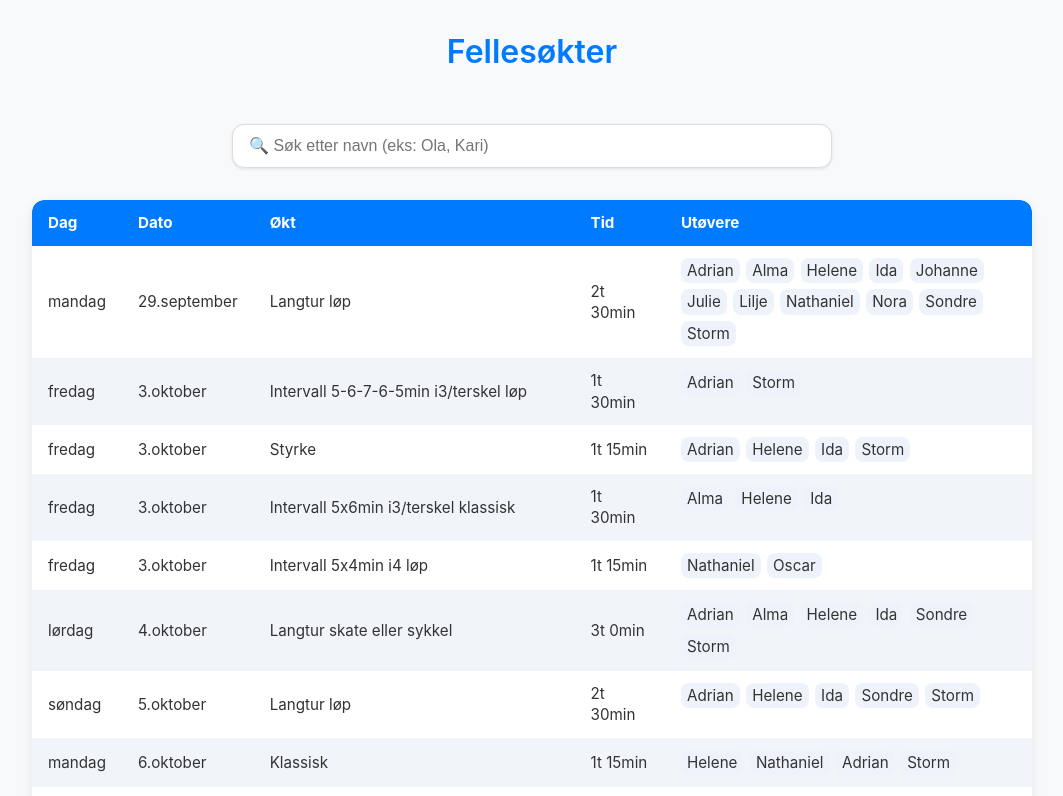
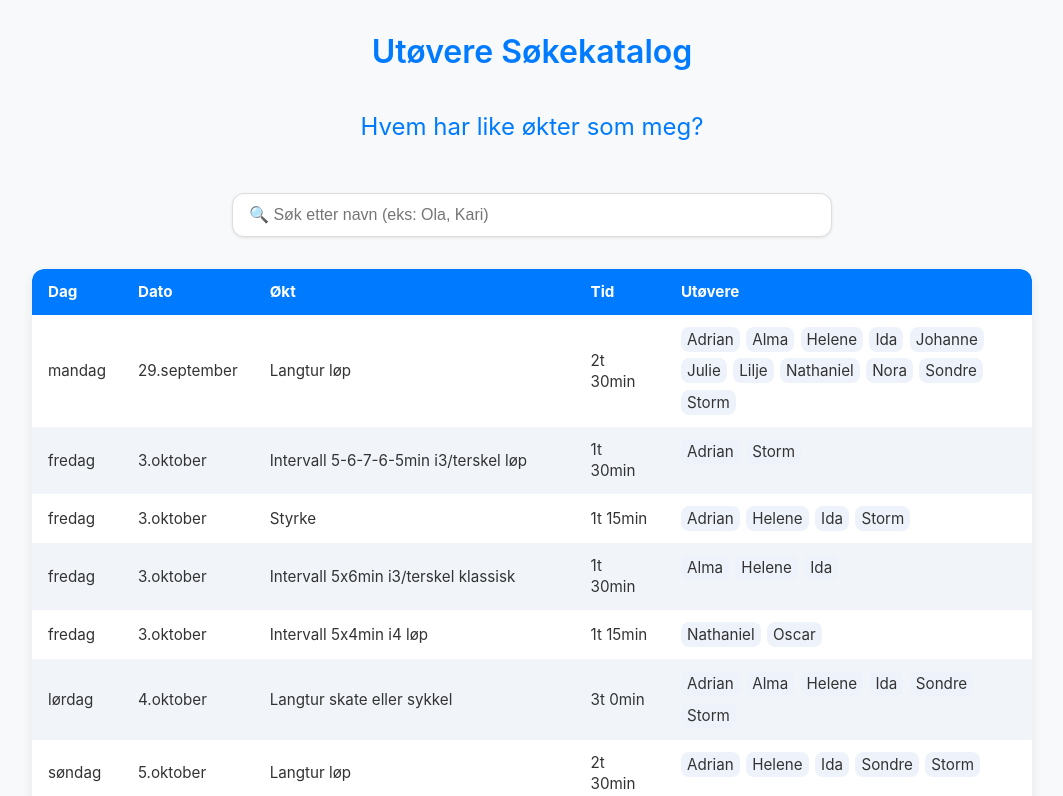
Before and after one commit to Syvbru/UtovereLikeOkter, a plain HTML site: page index.html in a window 1280 px wide. Shown: the top 796 px of the page, without its empty margins (108-1171 px from the left). Drawn offline with Linux system fonts and the light colour scheme.

Commit message:
Update title and footer in index.html

```diff
--- a/index.html
+++ b/index.html
@@ -3,7 +3,7 @@
 <head>
   <meta charset="UTF-8">
   <meta name="viewport" content="width=device-width, initial-scale=1.0">
-  <title>Fellesøkter</title>
+  <title> Utøvere Søkekatalog</title>
   <style>
     :root {
       --primary: #007bff;
@@ -31,6 +31,11 @@
     h1 {
       margin-top: 0.5rem;
       font-weight: 600;
+      color: var(--primary);
+      text-align: center;
+    }
+    h2{
+      font-weight: 400;
       color: var(--primary);
       text-align: center;
     }
@@ -143,7 +148,8 @@
   </style>
 </head>
 <body>
-  <h1>Fellesøkter</h1>
+  <h1>Utøvere Søkekatalog </h1>
+  <h2> Hvem har like økter som meg? </h2>
 
   <div class="search-container">
     <input type="text" id="searchName" placeholder="🔍 Søk etter navn (eks: Ola, Kari)">
@@ -166,7 +172,7 @@
     </table>
   </div>
 
-  <footer>© 2025 Treningsoversikt – Automatisk generert</footer>
+  <footer>© Søkekatalog for utøvere – Syver Brustad </footer>
 
   <script>
     // --- Hent CSV automatisk fra repoet ---
```
